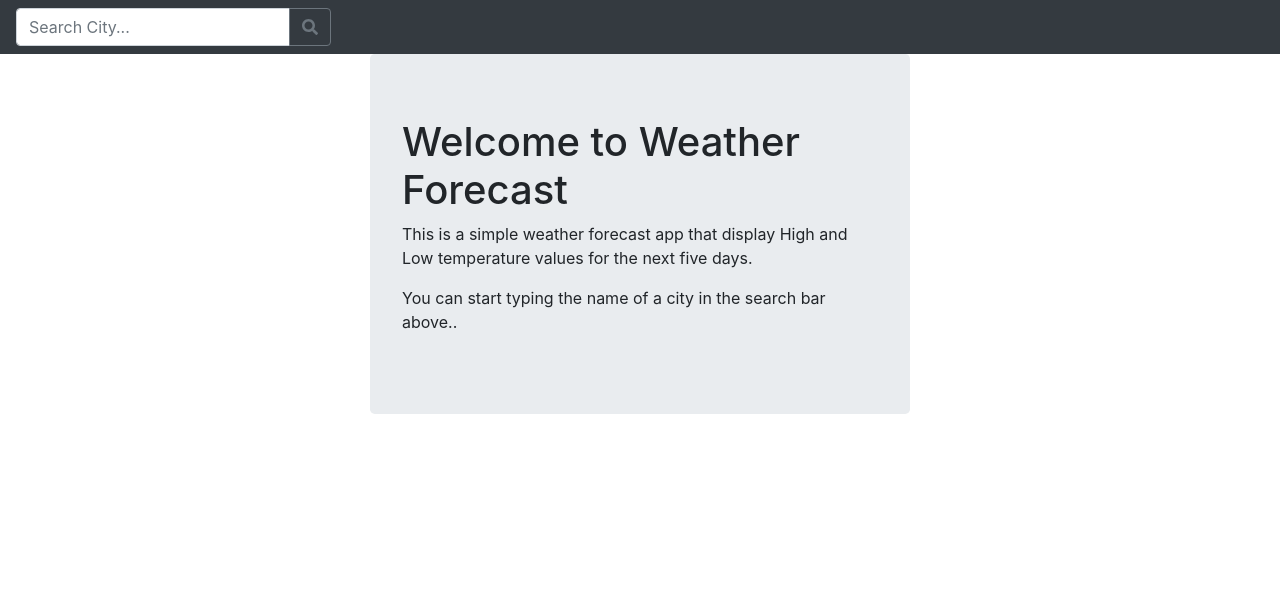
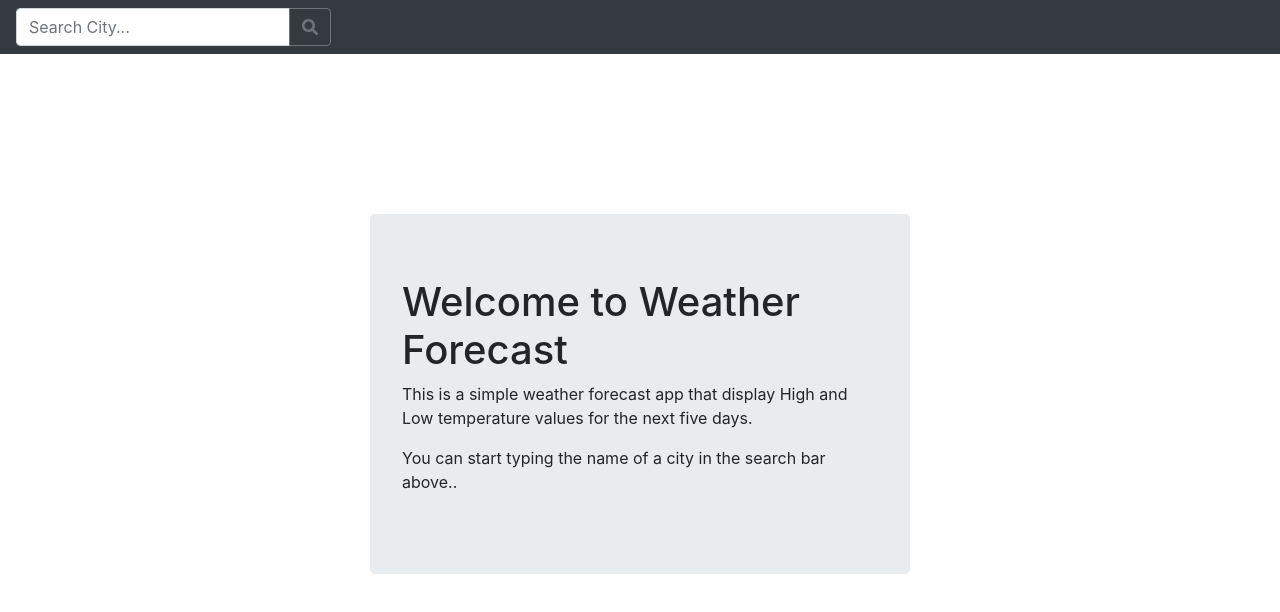
Before and after one commit to maikomr/weather-forecast-web, a React (Create React App) app: page / in a window 1280 px wide. Shown: the top 612 px of the page. Built offline with nearby package versions, Linux system fonts and the light colour scheme; no server answers.

Commit message:
Add some top margin to the main container

```diff
--- a/src/App.scss
+++ b/src/App.scss
@@ -1,2 +1,3 @@
 .App {
+    margin-top: 20vh;
 }
```
